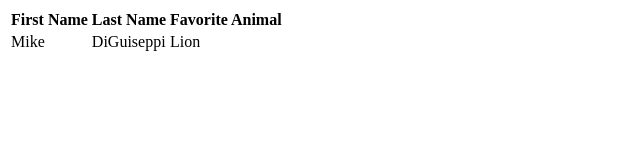
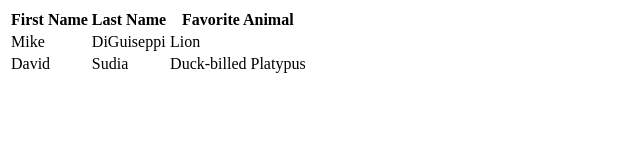
Before and after one commit to michaeldiguiseppi/html-exercises, a plain HTML site: page favorites.html in a window 1280 px wide. Shown: the whole page, without its empty margins (0-640 px from the left). Drawn offline with Linux system fonts and the light colour scheme.

Commit message:
add David Sudia's data

```diff
--- a/favorites.html
+++ b/favorites.html
@@ -16,6 +16,11 @@
                     <td>DiGuiseppi</td>
                     <td>Lion</td>
                 </tr>
+                <tr>
+                    <td>David</td>
+                    <td>Sudia</td>
+                    <td>Duck-billed Platypus</td>
+                </tr>
             </tbody>
         </table>
     </body>
```
